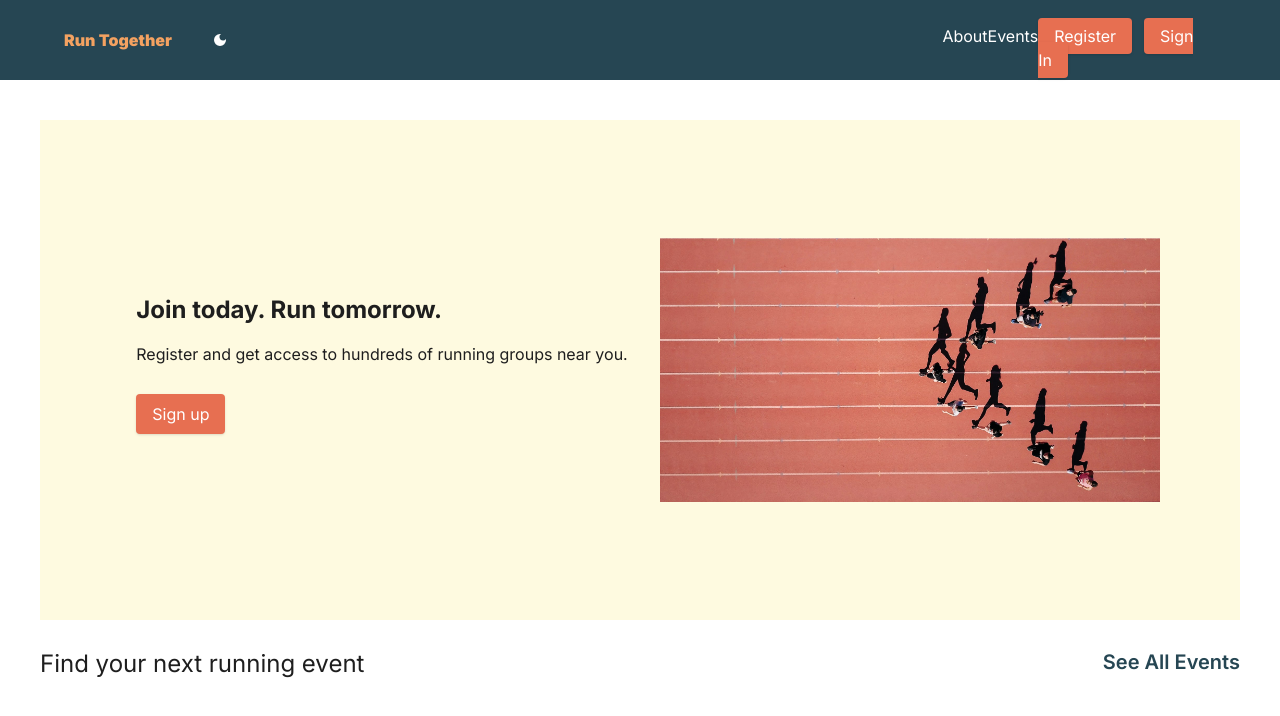
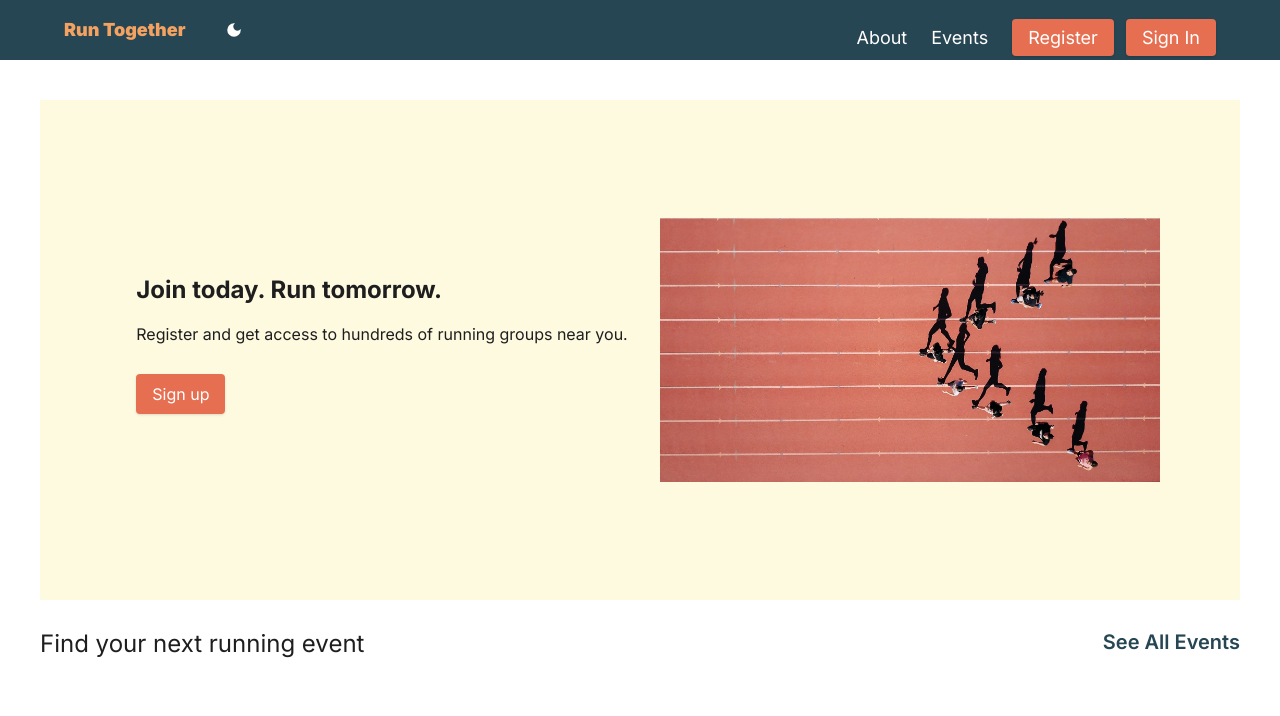
Before and after one commit to zamarz/events-platform, a Next.js app: page / in a window 1280 px wide. Shown: the top 716 px of the page. Built offline with nearby package versions, Linux system fonts and the light colour scheme; no server answers.

Commit message:
Style navbar

```diff
--- a/src/components/Header.tsx
+++ b/src/components/Header.tsx
@@ -17,8 +17,9 @@ const Header = () => {
   console.log(open);
 
   return (
-    <header className="bg-primary text-white text-l flex flex-wrap md:flex-nowrap items-center justify-between w-full py-4 md:py-0 px-4 ">
-      <div className="flex mx-9 my-4 items-center w-full md:w-2/3">
+    <header>
+      <nav className="bg-primary text-white text-lg flex flex-wrap items-center justify-between w-full py-4 md:py-0 px-4 ">
+        <div className="flex mx-9 my-4 items-center">
           <Link
             href="/"
             className="font-black text-tertiary-light mx-3 md:align-center"
@@ -63,21 +64,30 @@ const Header = () => {
             open ? "block" : "hidden"
           }`}
         >
-        <ul className=" pt-4 md:justify-between mx-12 md:flex">
+          <ul className=" pt-4 md:justify-between mx-12 md:flex md:space-x-6">
             {/* space-x-9 items-center justify-end */}
-          <li className="hover:text-tertiary-alt py-2 block">
-            <Link href="/" className="text-sm md:text-base lg:text-l">
+            <li className="hover:text-tertiary-alt ">
+              <Link
+                href="/"
+                className="py-2 block text-sm md:text-base lg:text-lg"
+              >
                 About
               </Link>
             </li>
-          <li className="hover:text-tertiary-alt py-2 block">
-            <Link href="/events" className="text-sm md:text-base lg:text-l">
+            <li className="hover:text-tertiary-alt ">
+              <Link
+                href="/events"
+                className=" py-2 block text-sm md:text-base lg:text-lg"
+              >
                 Events
               </Link>
             </li>
             {user.uid === process.env.NEXT_PUBLIC_ADMIN_UID ? (
-            <li className="hover:text-tertiary-alt py-2 block">
-              <Link href="/addevent" className="text-sm md:text-base lg:text-l">
+              <li className="hover:text-tertiary-alt ">
+                <Link
+                  href="/addevent"
+                  className="py-2 block text-sm md:text-base lg:text-lg"
+                >
                   Create New Event
                 </Link>
               </li>
@@ -111,6 +121,7 @@ const Header = () => {
             )}
           </ul>
         </div>
+      </nav>
     </header>
   );
 };
```
Lines whose indentation alone changed are shown as unchanged.
